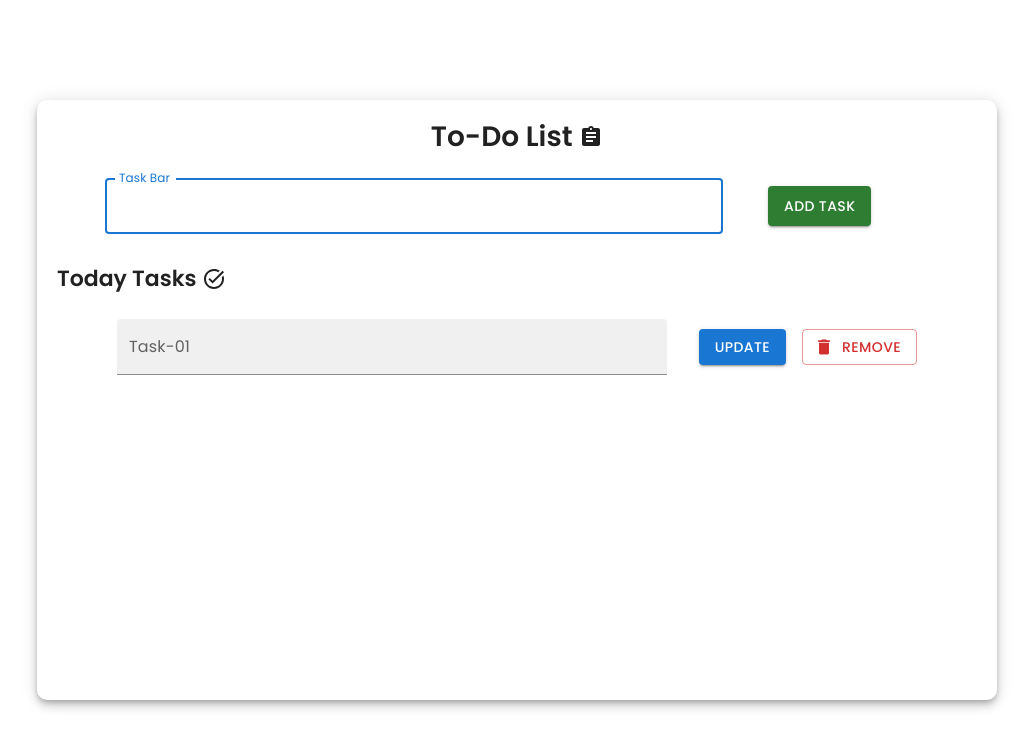
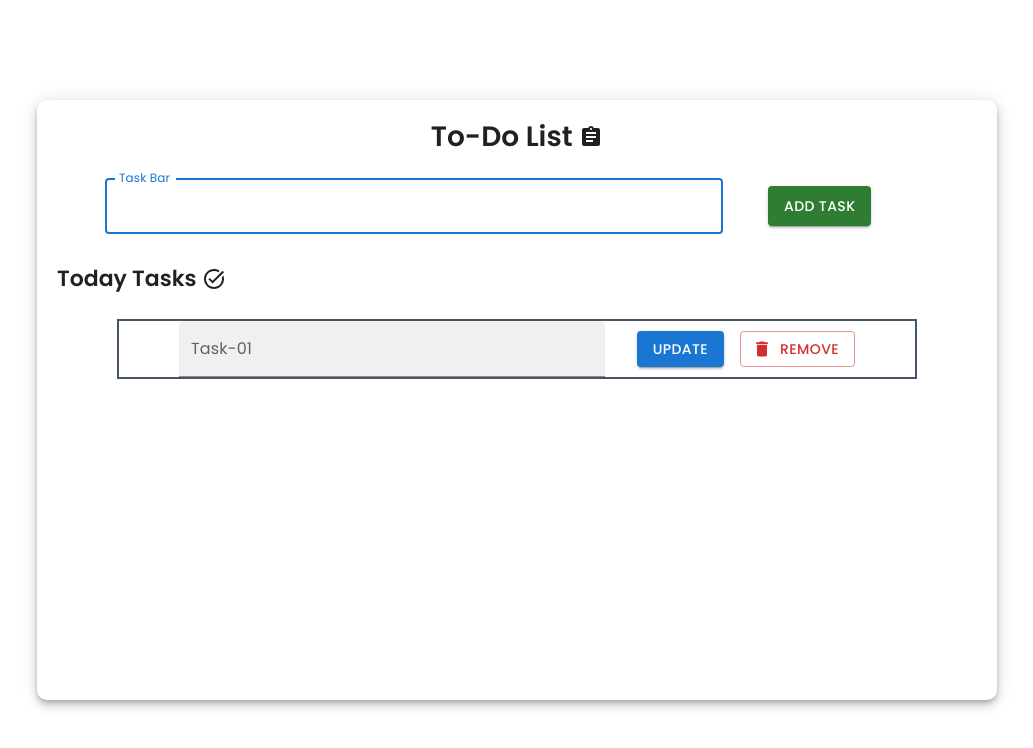
Before and after one commit to AshanSandeep06/Todo-List-React, a React (Create React App) app: page / in a window 1280 px wide. Shown: the top 748 px of the page, without its empty margins (123-1156 px from the left). Built offline with nearby package versions, Linux system fonts and the light colour scheme.

Commit message:
Content Updated

```diff
--- a/src/App.tsx
+++ b/src/App.tsx
@@ -49,7 +49,7 @@ export default function App() {
             </h1>
           </div>
 
-          <div className="w-full">
+          <div className="w-full px-[60px]">
             <Task />
           </div>
         </form>
--- a/src/Components/Task/Task.tsx
+++ b/src/Components/Task/Task.tsx
@@ -3,7 +3,7 @@ import DeleteIcon from "@mui/icons-material/Delete";
 
 export default function Task() {
   return (
-    <section className="task flex w-full px-[60px]">
+    <section className="task flex w-full px-[60px] border-2 border-slate-600">
       <div className="task-text w-3/4 mr-8">
         <TextField
           id="filled-basic"
```
